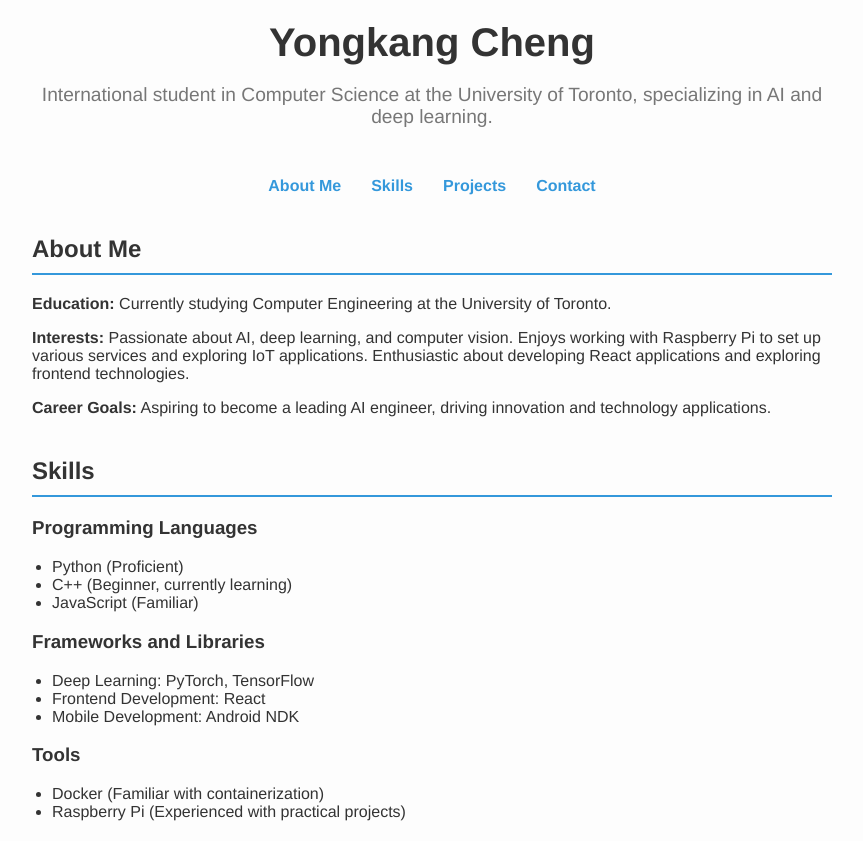
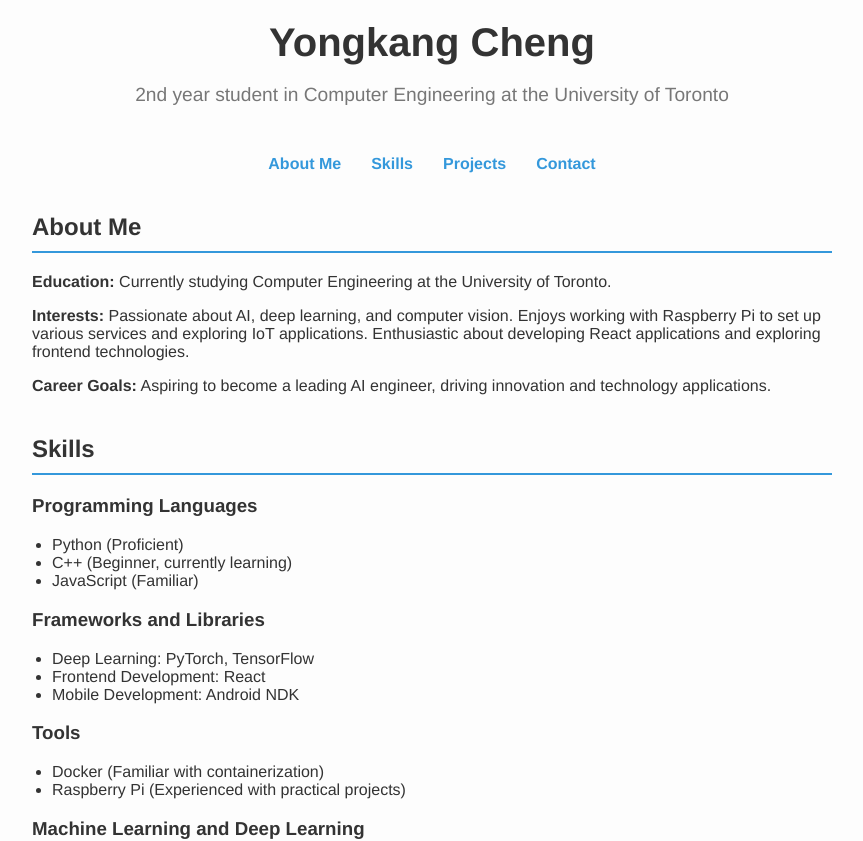
Before and after one commit to Ken-2511/personal_website, a React (Create React App) app: page / in a window 1280 px wide. Shown: the top 841 px of the page, without its empty margins (208-1071 px from the left). Built offline with nearby package versions, Linux system fonts and the light colour scheme.

Commit message:
update personal info

```diff
--- a/src/App.js
+++ b/src/App.js
@@ -5,8 +5,9 @@ function App() {
   return (
     <div className="container">
       <header>
+        <meta name="Yongkang Cheng - University of Toronto" content="Personal Portfolio" />
         <h1>Yongkang Cheng</h1>
-        <p>International student in Computer Science at the University of Toronto, specializing in AI and deep learning.</p>
+        <p>2nd year student in Computer Engineering at the University of Toronto</p>
       </header>
 
       <nav>
```
